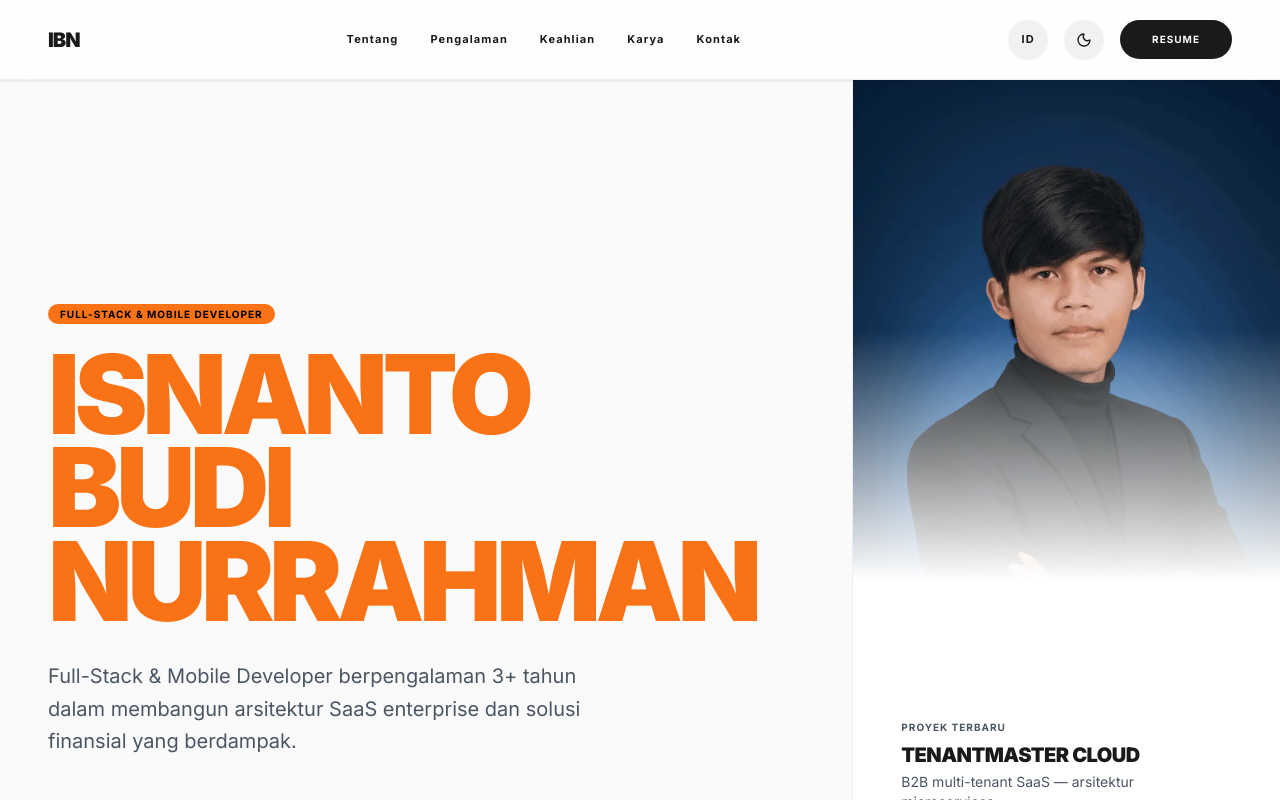
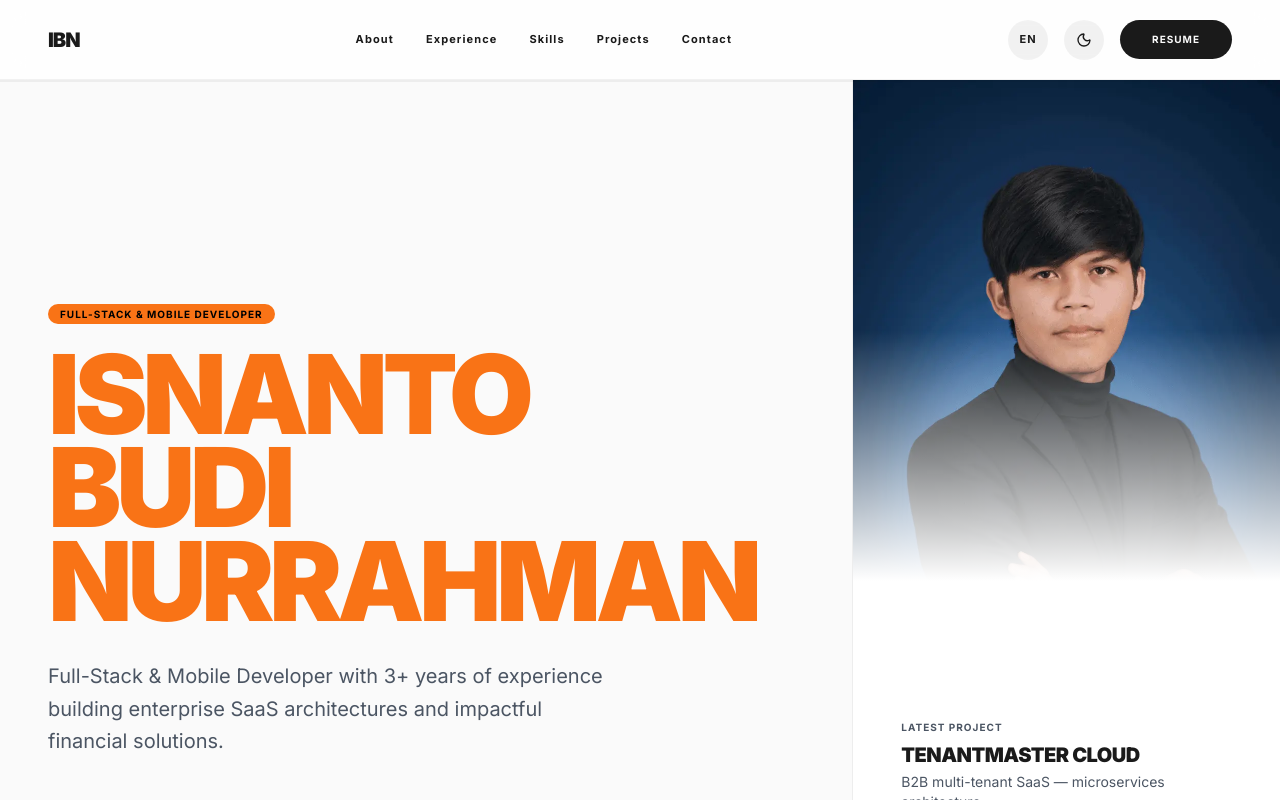
Before and after one commit to IsnantoBudi/portofolio_, a React (Vite) app: page / in a window 1280 px wide. Shown: the top 800 px of the page. Built offline with nearby package versions, Linux system fonts and the light colour scheme.

Commit message:
update: en default lang

```diff
--- a/src/App.tsx
+++ b/src/App.tsx
@@ -5,7 +5,6 @@
 
 import React, { useState, useEffect, Suspense, lazy } from 'react';
 import type { Screen } from './types';
-import { motion } from 'motion/react';
 import Layout from './components/Layout';
 import Home from './pages/Home';
 
--- a/src/contexts/LanguageContext.tsx
+++ b/src/contexts/LanguageContext.tsx
@@ -198,7 +198,7 @@ interface LanguageContextType {
 const LanguageContext = createContext<LanguageContextType | undefined>(undefined);
 
 export const LanguageProvider = ({ children }: { children: ReactNode }) => {
-  const [language, setLanguage] = useState<Language>('id');
+  const [language, setLanguage] = useState<Language>('en');
   const [isClient, setIsClient] = useState(false);
 
   useEffect(() => {
--- a/src/pages/Projects.tsx
+++ b/src/pages/Projects.tsx
@@ -1,6 +1,6 @@
 import React from 'react';
 import { motion } from 'motion/react';
-import { ArrowUpRight, Github } from 'lucide-react';
+import { ArrowUpRight } from 'lucide-react';
 import { useLanguage } from '../contexts/LanguageContext';
 
 import tenantMasterImg     from '../assets/images/tenant_master/home tenant master.png';
```
Also changed, not shown: src/components/Layout.tsx (+0 -12 lines).
